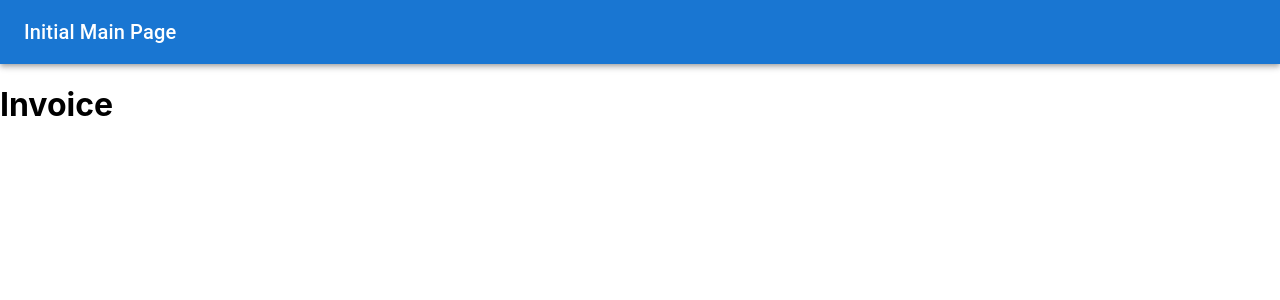
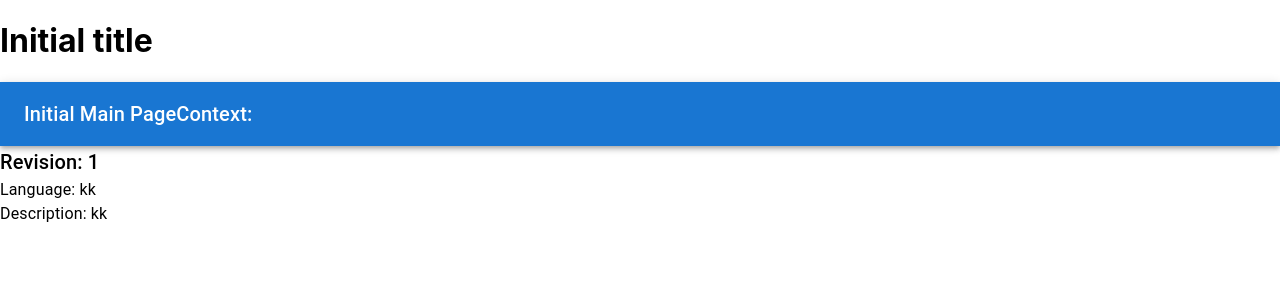
Before and after one commit to KinNeko-De/poc-react-layout, a React (Create React App) app: page /document/invoice in a window 1280 px wide. Shown: the top 300 px of the page. Built offline with nearby package versions, Linux system fonts and the light colour scheme.

Commit message:
- first step to state victory

```diff
--- a/src/design/document.tsx
+++ b/src/design/document.tsx
@@ -1,5 +1,6 @@
 import React from 'react';
 import { Typography, Box } from '@mui/material';
+import { useOutletContext } from 'react-router-dom';
 
 interface DocumentProps {
   revision: number;
@@ -8,6 +9,7 @@ interface DocumentProps {
 }
 
 const Document: React.FC<DocumentProps> = ({ revision, language, description }) => {
+  const title = useOutletContext<string>();
   return (
     <Box>
       <Typography variant="h6">Revision: {revision}</Typography>
--- a/src/layout/globalheader.tsx
+++ b/src/layout/globalheader.tsx
@@ -1,17 +1,17 @@
 import React from 'react';
 
 import { AppBar, Toolbar, Typography } from '@mui/material';
-import { useSelector, useDispatch } from 'react-redux'
+import { useSelector, useDispatch } from 'react-redux';
+import { useOutletContext } from 'react-router-dom';
 
-const GlobalHeader: React.FC = () => {
-  const currecntTitle = useSelector((state: any) => state.title.value)
+export default function GlobalHeader() {
+  const title = useOutletContext<string>();
+  const currentTitle = useSelector((state: any) => state.title.value);
   return (
     <AppBar position="static">
       <Toolbar>
-        <Typography variant="h6">{currecntTitle}</Typography>
+        <Typography variant="h6">{currentTitle}</Typography><Typography variant="h6">Context: {title}</Typography>
       </Toolbar>
     </AppBar>
   );
 };
-
-export default GlobalHeader;
--- a/src/layout/layout.tsx
+++ b/src/layout/layout.tsx
@@ -1,19 +1,42 @@
 import React from 'react';
 import GlobalHeader from './globalheader';
-import { Outlet } from 'react-router-dom';
+import { Outlet, useOutletContext } from 'react-router-dom';
+import { Console } from 'console';
+
+type Context = {
+  title: string
+  setTitle: (title: string) => void
+  user: User | null,
+  setUser: (user: User) => void
+};
+
+type User = {
+  displayName: string
+  email: string
+};
 
 
-const Layout: React.FC = () => {
+export default function Layout() {
+  const [title, setTitle] = React.useState<string>('Initial title');
+
+  // const [user, setUser] = React.useState<User | null>(null);
+  /*
+  const [context, setContext] = React.useState<Context>({
+    title: 'Default title',
+    setTitle: (title: string) => setContext((prev) => ({ ...prev, title })),
+    user: null,
+    setUser: (user: User) => setContext((prev) => ({ ...prev, user }))
+  });
+  */
   return (
     <>
       <header>
+        <h1>{title}</h1>
         <GlobalHeader />
       </header>
       <main>
-        <Outlet />
+        <Outlet context={title} />
       </main>
     </>
   );
 };
-
-export default Layout;
--- a/src/router.tsx
+++ b/src/router.tsx
@@ -4,6 +4,7 @@ import Layout from "./layout/layout";
 import Documents from "./design/documents";
 import Advertise from "./advertise/advertise";
 import { TitleManager } from "./features/title/TitleManager";
+import Document from "./design/document";
 
 const router = createBrowserRouter([
   {
@@ -17,7 +18,7 @@ const router = createBrowserRouter([
       },
       {
         path: "/document/:documentId",
-        element: <h1>Invoice</h1>,
+        element: <Document revision={1} language={"kk"} description={"kk"} />,
       },
     ],
   },
```
